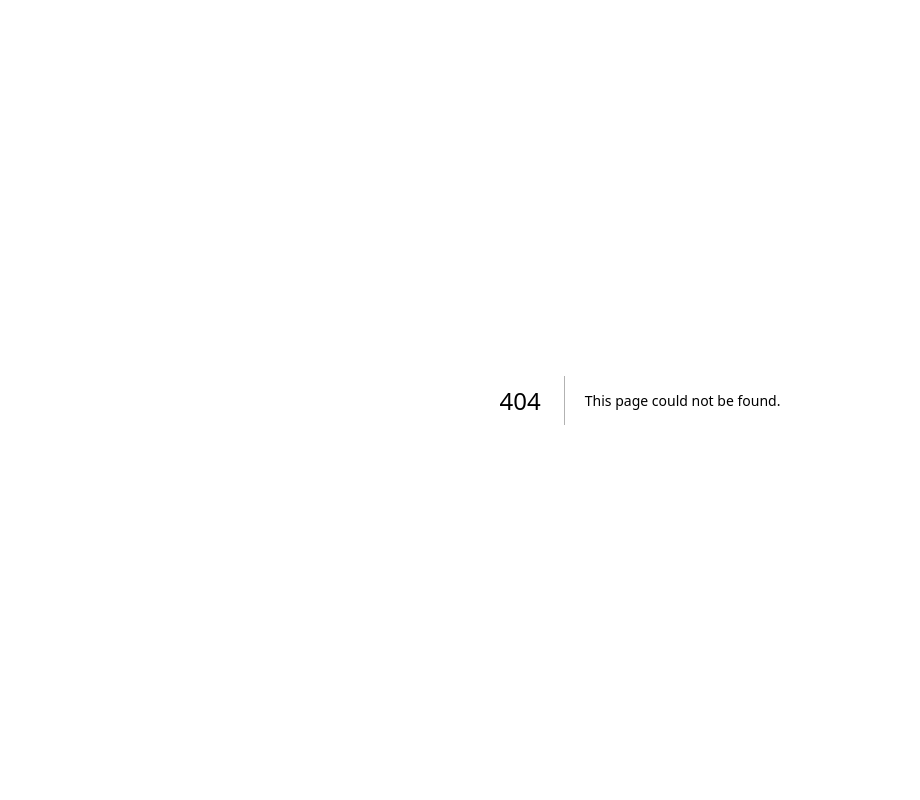
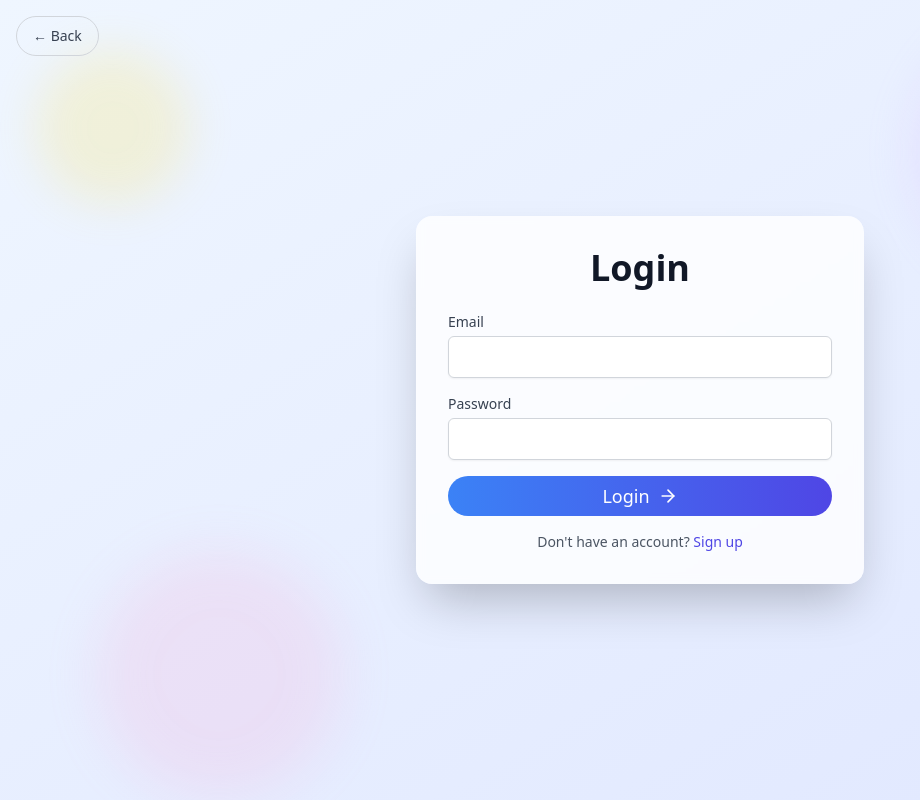
Before and after one commit to NobuhiroYokota/MyBackground, a Next.js app in the folder frontend/: page /login in a window 1280 px wide. Before the commit this address had no page. Shown: the whole page, without its empty margins (0-920 px from the left). Built offline with nearby package versions, Linux system fonts and the light colour scheme.

Commit message:
page遷移の修正

```diff
--- a/frontend/src/app/logIn/page.tsx
+++ b/frontend/src/app/login/page.tsx
@@ -19,7 +19,7 @@ const Login = () => {
     <div className="min-h-screen bg-gradient-to-br from-blue-50 to-indigo-100 flex flex-col items-center justify-center p-4 relative overflow-hidden">
       <Link href="/" className="absolute top-4 left-4 z-10">
         <Button variant="outline" className="text-sm px-4 py-2 rounded-full border border-gray-300 text-gray-700 hover:bg-gray-100 transition-all duration-300 ease-in-out">
-          ← Back to Home
+          ← Back
         </Button>
       </Link>
       <div className="absolute inset-0 opacity-20">
@@ -59,14 +59,11 @@ const Login = () => {
         {message && <p className="mt-4 text-center text-green-500">{message}</p>}
         <p className="mt-4 text-sm text-gray-600">
           Don't have an account?{' '}
-          <Link href="/signUp" className="text-indigo-600 hover:text-indigo-500">
+          <Link href="/signup" className="text-indigo-600 hover:text-indigo-500">
             Sign up
           </Link>
         </p>
       </main>
-      <footer className="mt-8 text-gray-600">
-        © 2023 MybackGround. All rights reserved.
-      </footer>
     </div>
   )
 }
--- a/frontend/src/app/page.tsx
+++ b/frontend/src/app/page.tsx
@@ -21,7 +21,7 @@ export default function LandingPage() {
             <Link href="/signup">Create Account <ArrowRight className="ml-2 h-5 w-5" /></Link>
           </Button>
           <Button variant="outline" asChild className="text-lg px-6 py-3 rounded-full border-2 border-indigo-500 text-indigo-500 hover:bg-indigo-50 transition-all duration-300 ease-in-out">
-            <Link href="/logIn">Login</Link>
+            <Link href="/login">Login</Link>
           </Button>
         </div>
       </main>
```
Also changed, not shown: frontend/src/app/signup/page.tsx (renamed from frontend/src/app/signUp/page.tsx), 2 other files (tests, documents, lock files or other folders).
